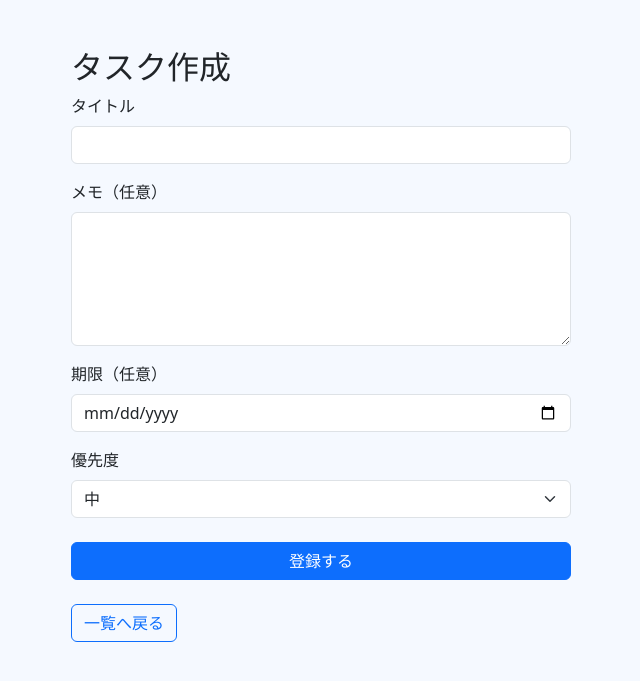
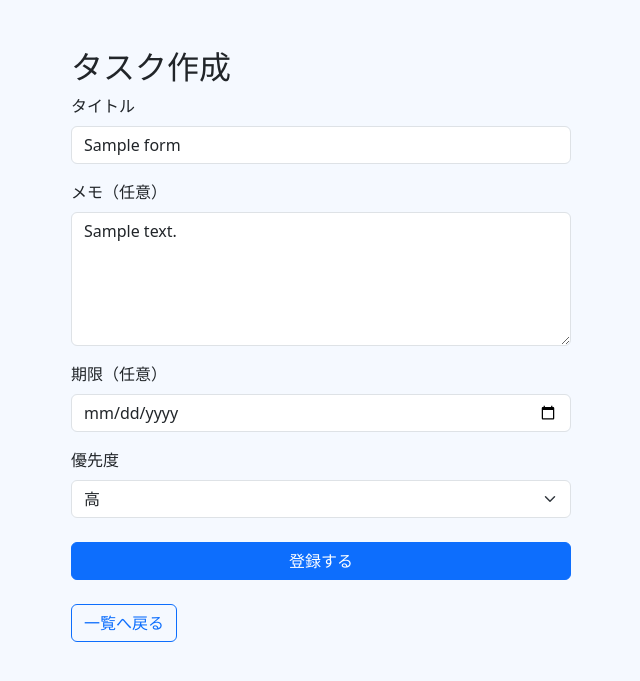
Before and after one commit to mikan49-iy/flask-todo-app, a Flask app: template templates/task_create.html in a window 1280 px wide. Shown: the part 50-731 px from the top of the page, without its empty margins (319-959 px from the left). Run offline with Flask 3, Linux system fonts and the light colour scheme; the template is opened without the code that fills it: most values are stand-ins (such as "Sample title", 1, 10 or a date in 2020).

Commit message:
Implement form input retention on validation errors

```diff
--- a/app.py
+++ b/app.py
@@ -43,28 +43,47 @@ def register():
         password1 = request.form.get("password1", "")
         password2 = request.form.get("password2", "")
 
+        form_data = {
+            "email": email,
+        }
+
         if not email or not password1 or not password2:
             flash("すべての項目を入力してください")
-            return render_template("register.html")
+            return render_template(
+                "register.html",
+                form_data=form_data,
+            )
 
         if len(email) > 255:
             flash("メールアドレスは255文字以下で入力してください")
-            return render_template("register.html")
+            return render_template(
+                "register.html",
+                form_data=form_data,
+            )
 
         if not (8 <= len(password1) <= 72):
             flash("パスワードは8文字以上72文字以下で入力してください")
-            return render_template("register.html")
+            return render_template(
+                "register.html",
+                form_data=form_data,
+            )
 
         if password1 != password2:
             flash("パスワードが一致していません")
-            return render_template("register.html")
+            return render_template(
+                "register.html",
+                form_data=form_data,
+            )
 
         if db.session.execute(
             db.select(User).filter_by(email=email)
         ).scalar_one_or_none():
 
             flash("このメールアドレスは既に使用されています")
-            return render_template("register.html")
+            return render_template(
+                "register.html",
+                form_data=form_data,
+            )
 
         password_hash = generate_password_hash(password1)
 
@@ -80,7 +99,12 @@ def register():
 
         return redirect(url_for("tasks"))
 
-    return render_template("register.html")
+    return render_template(
+        "register.html",
+        form_data={
+            "email": "",
+        },
+    )
 
 @app.route("/login", methods=["GET", "POST"])
 def login():
@@ -94,7 +118,7 @@ def login():
 
         user = db.session.execute(
             db.select(User).filter_by(email=email)
-            ).scalar_one_or_none()
+        ).scalar_one_or_none()
 
         if not user or not check_password_hash(
             user.password_hash, password):
@@ -148,7 +172,8 @@ def tasks():
             Task.user_id == current_user.id,
             Task.is_done.is_(True),
         ).order_by(
-            Task.completed_at.desc())
+            Task.completed_at.desc()
+        )
     )
 
     completed_tasks = db.session.execute(
@@ -171,13 +196,26 @@ def task_create():
         due_date = request.form.get("due_date")
         priority = request.form.get("priority", "medium")
 
+        form_data = {
+            "title": title,
+            "description": description,
+            "due_date": due_date,
+            "priority": priority,
+        }
+
         if not (1 <= len(title) <= 100):
             flash("タイトルは1文字以上100文字以下で入力してください")
-            return render_template("task_create.html")
+            return render_template(
+                "task_create.html",
+                form_data=form_data,
+            )
 
         if len(description) > 1000:
             flash("メモは1000文字以下で入力してください")
-            return render_template("task_create.html")
+            return render_template(
+                "task_create.html",
+                form_data=form_data,
+            )
 
         if description == "":
             description = None
@@ -198,7 +236,15 @@ def task_create():
 
         return redirect(url_for("tasks"))
 
-    return render_template("task_create.html")
+    return render_template(
+        "task_create.html",
+        form_data={
+            "title": "",
+            "description": "",
+            "due_date": "",
+            "priority": "medium",
+        },
+    )
 
 @app.route("/tasks/<int:id>/edit", methods=["GET", "POST"])
 @login_required
@@ -220,18 +266,27 @@ def task_edit(id):
         due_date = request.form.get("due_date")
         priority = request.form.get("priority", "medium")
 
+        form_data = {
+            "title": title,
+            "description": description,
+            "due_date": due_date,
+            "priority": priority,
+        }
+
         if not (1 <= len(title) <= 100):
             flash("タイトルは1文字以上100文字以下で入力してください")
             return render_template(
                 "task_edit.html",
-                task=task
+                task=task,
+                form_data=form_data,
             )
 
         if len(description) > 1000:
             flash("メモは1000文字以下で入力してください")
             return render_template(
                 "task_edit.html",
-                task=task
+                task=task,
+                form_data=form_data,
             )
 
         if description == "":
@@ -249,7 +304,18 @@ def task_edit(id):
 
         return redirect(url_for("tasks"))
 
-    return render_template("task_edit.html", task=task)
+    form_data = {
+        "title": task.title,
+        "description": task.description or "",
+        "due_date": task.due_date or "",
+        "priority": task.priority,
+    }
+
+    return render_template(
+        "task_edit.html",
+        task=task,
+        form_data=form_data,
+    )
 
 @app.route("/tasks/<int:id>/complete", methods=["POST"])
 @login_required
--- a/templates/register.html
+++ b/templates/register.html
@@ -20,7 +20,7 @@
       <form action="{{ url_for('register') }}" method="POST">
         <div class="mb-3">
           <label for="email" class="form-label">メールアドレス</label>
-          <input type="email" maxlength="255" name="email" id="email" class="form-control" required />
+          <input type="email" value="{{ form_data.email }}" maxlength="255" name="email" id="email" class="form-control" required />
         </div>
         <div class="mb-3">
           <label for="password1" class="form-label">パスワード</label>
--- a/templates/task_create.html
+++ b/templates/task_create.html
@@ -20,22 +20,37 @@
       <form action="{{ url_for('task_create') }}" method="POST">
         <div class="mb-3">
           <label for="title" class="form-label">タイトル</label>
-          <input type="text" maxlength="100" name="title" id="title" class="form-control" required />
+          <input type="text" value="{{ form_data.title }}" maxlength="100" name="title" id="title" class="form-control" required />
         </div>
         <div class="mb-3">
           <label for="description" class="form-label">メモ（任意）</label>
-          <textarea name="description" maxlength="1000" id="description" rows="5" cols="20" class="form-control"></textarea>
+          <textarea name="description" maxlength="1000" id="description" rows="5" cols="20" class="form-control">{{ form_data.description }}</textarea>
         </div>
         <div class="mb-3">
           <label for="due_date" class="form-label">期限（任意）</label>
-          <input type="date" name="due_date" id="due_date" class="form-control"/>
+          <input type="date" value="{{ form_data.due_date }}" name="due_date" id="due_date" class="form-control"/>
         </div>
         <div class="mb-3">
           <label for="priority" class="form-label">優先度</label>
           <select name="priority" class="form-select">
-            <option value="high">高</option>
-            <option value="medium" selected>中</option>
-            <option value="low">低</option>
+            <option
+              value="high"
+              {% if form_data.priority == "high" %}selected{% endif %}
+            >
+              高
+            </option>
+            <option
+              value="medium"
+              {% if form_data.priority == "medium" %}selected{% endif %}
+            >
+              中
+            </option>
+            <option
+              value="low"
+              {% if form_data.priority == "low" %}selected{% endif %}
+            >
+              低
+            </option>
           </select>
         </div>
         <div class="d-grid gap-2 mx-auto mt-4">
```
Also changed, not shown: templates/task_edit.html (+7 -7 lines).
